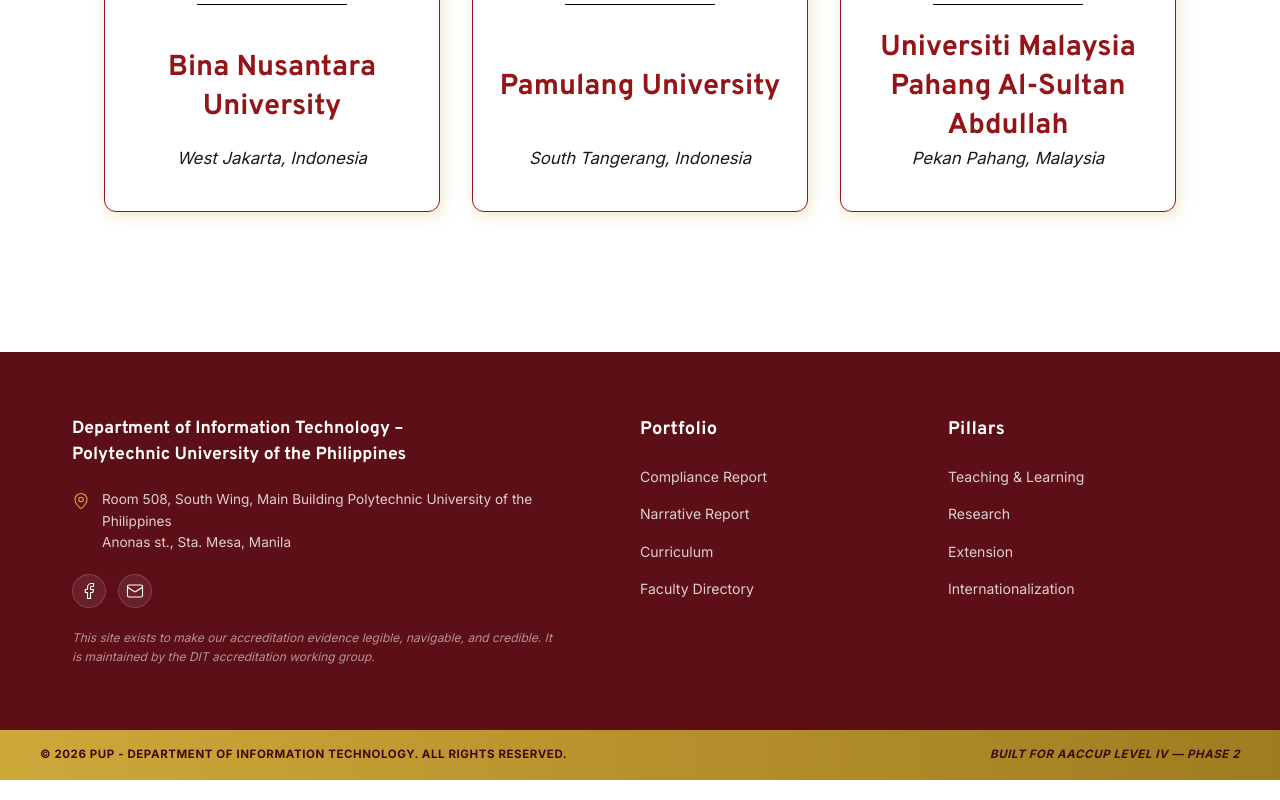
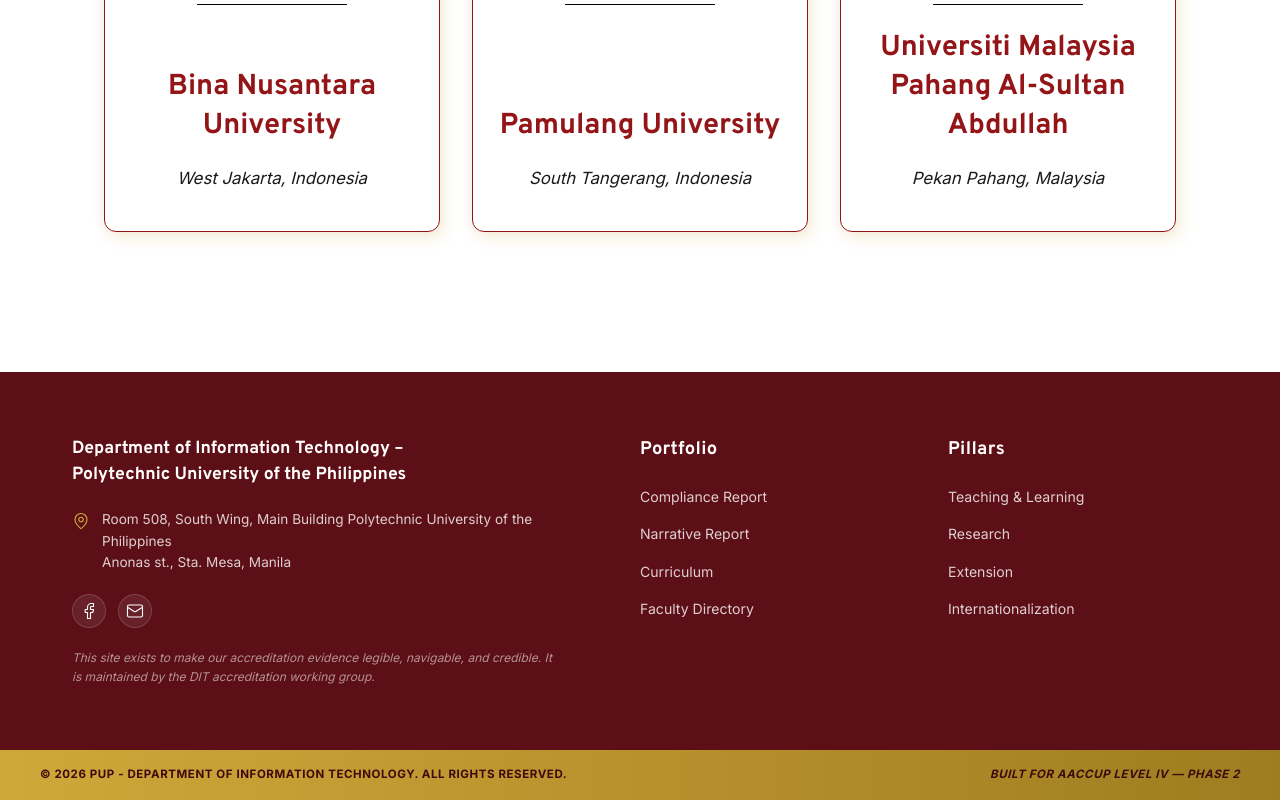
Before and after one commit to fr-anz/DIT-Accred, a SvelteKit app: page /internationalization in a window 1280 px wide. Shown: the part 1348-2148 px from the top of the page. Built offline with nearby package versions, Linux system fonts and the light colour scheme.

Commit message:
added a bit more space on the university location

```diff
--- a/src/routes/internationalization/+page.svelte
+++ b/src/routes/internationalization/+page.svelte
@@ -249,7 +249,7 @@
     font-size: 1.05rem;
     font-weight: 400;
 
-    margin: auto 0 0 0;
+    margin: 20px 0 0;
 
     font-style: italic;
   }
```
